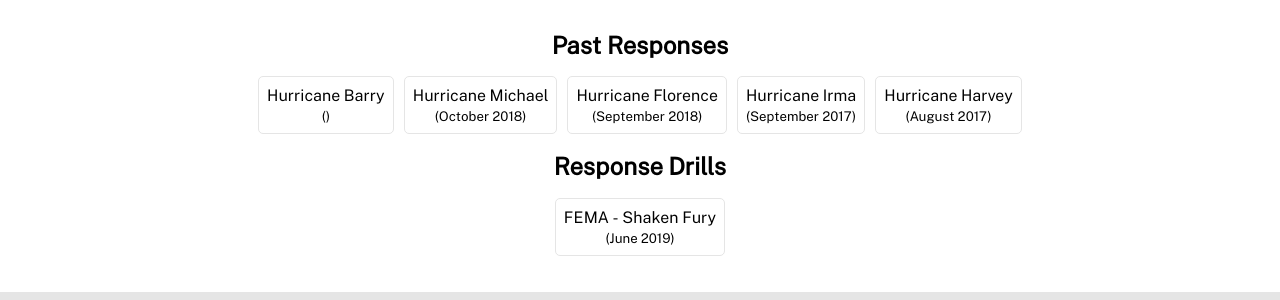
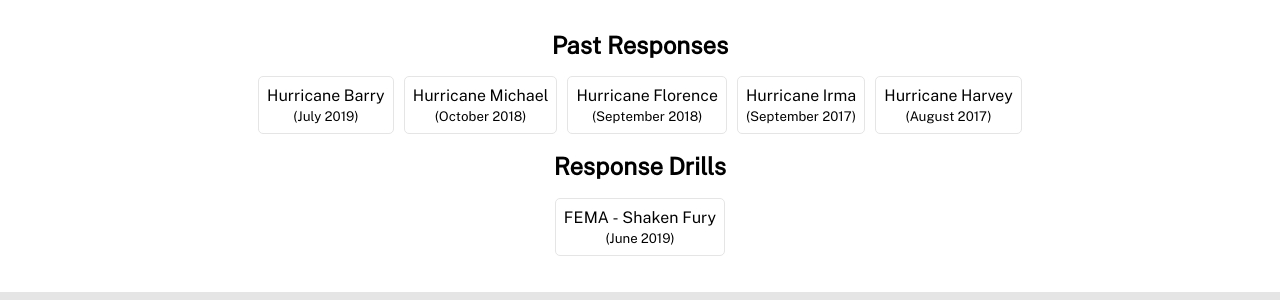
Before and after one commit to hurricane-response/response-hub, a Jekyll site: the page built from past-responses.md, in a window 1280 px wide. Shown: the part 297-597 px from the top of the page. Built offline with Jekyll 4.4.1, drawn with Linux system fonts in a browser that asks for light colours.

Commit message:
Oops, forgot some of the data needs to change too. cc @miklb

```diff
--- a/_data/responses.yml
+++ b/_data/responses.yml
@@ -5,7 +5,8 @@ inactive:
     title: Hurricane Barry
     type: hurricane
     startdate: July 11, 2019
-    active: true
+    date: July 2019
+    active: false
     url: https://barry.hurricane-response.org
     smsbot:
   -
```
